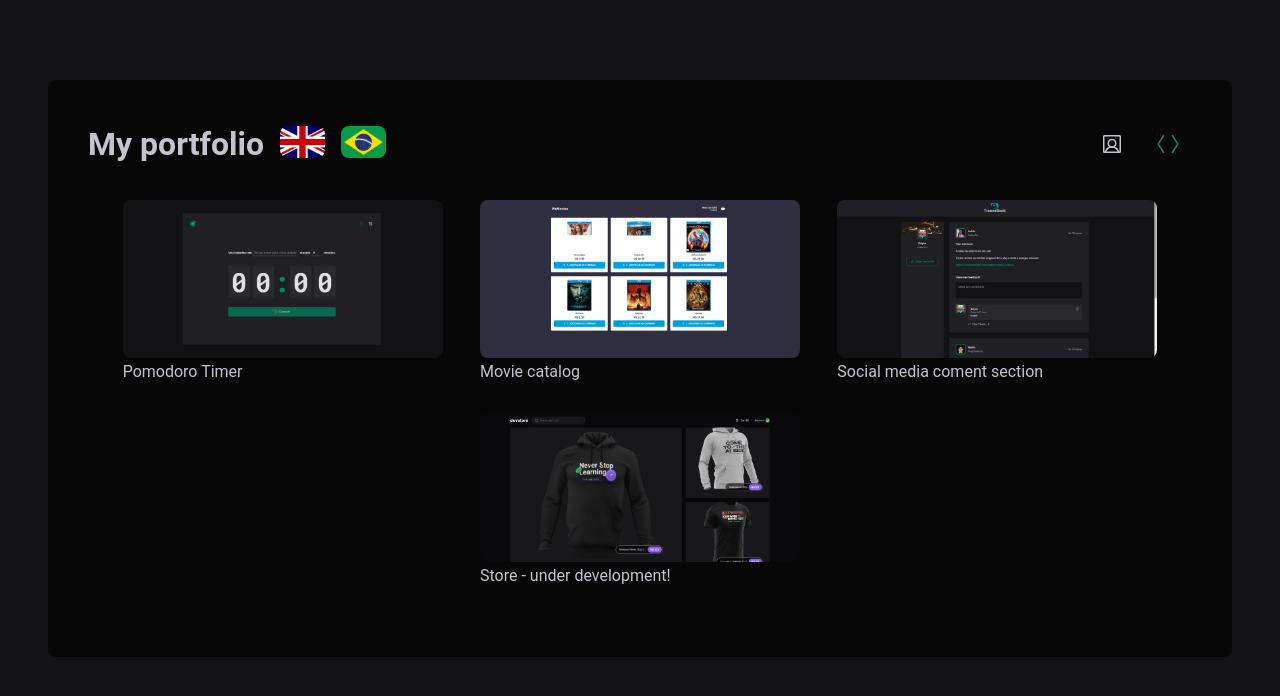
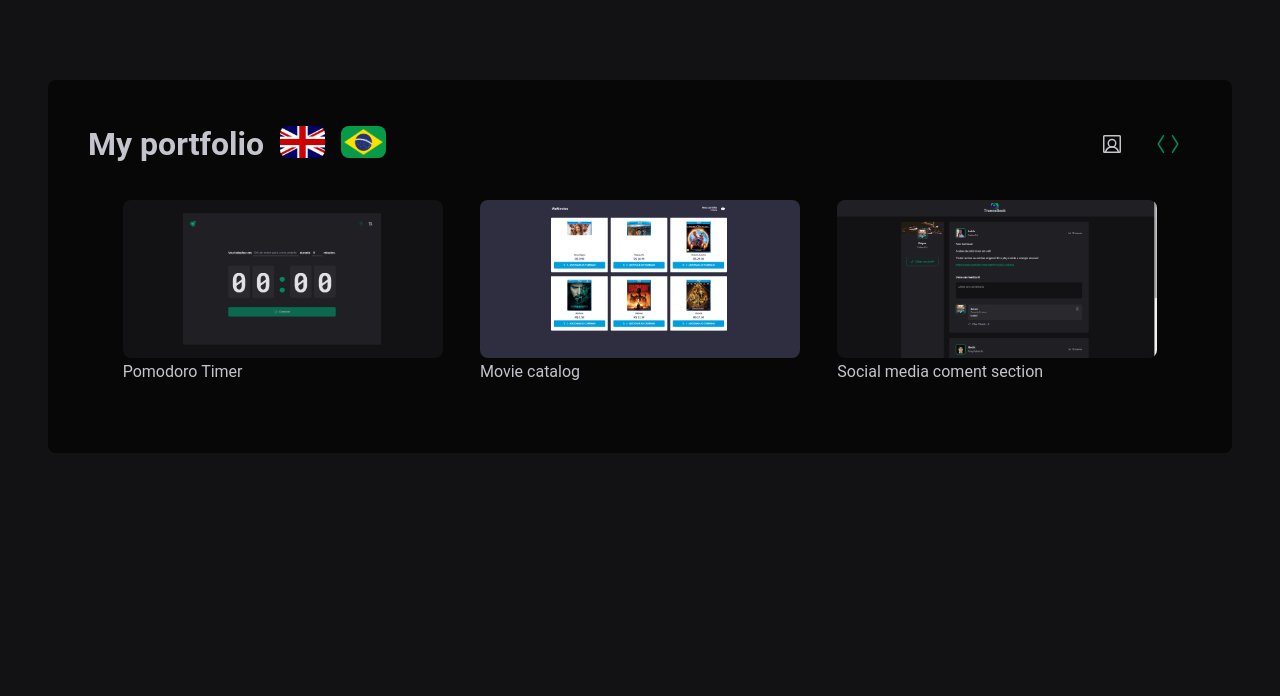
Before and after one commit to artprange/portfolio, a React (Vite) app: page /projects in a window 1280 px wide. Shown: the top 696 px of the page. Built offline with nearby package versions, Linux system fonts and the light colour scheme.

Commit message:
undeploying

```diff
--- a/src/pages/projects/index.tsx
+++ b/src/pages/projects/index.tsx
@@ -4,7 +4,7 @@ import movies from '../../assets/movies.png'
 import pomodoro from '../../assets/pomodoro.png'
 
 import tranceBook from '../../assets/tranceBook.png'
-import store from '../../assets/store.png'
+
 import { Link } from 'react-router-dom'
 
 export function Projects() {
@@ -25,11 +25,6 @@ export function Projects() {
           <img src={tranceBook} alt="" title="TranceBook" />
           <p>Social media coment section</p>
         </Link>
-
-        <Link to="https://bike-shop-blush.vercel.app//">
-          <img src={store} alt="" title="Shop" />
-          <p>Store - under development!</p>
-        </Link>
       </ImageContainer>
     </>
   )
```
